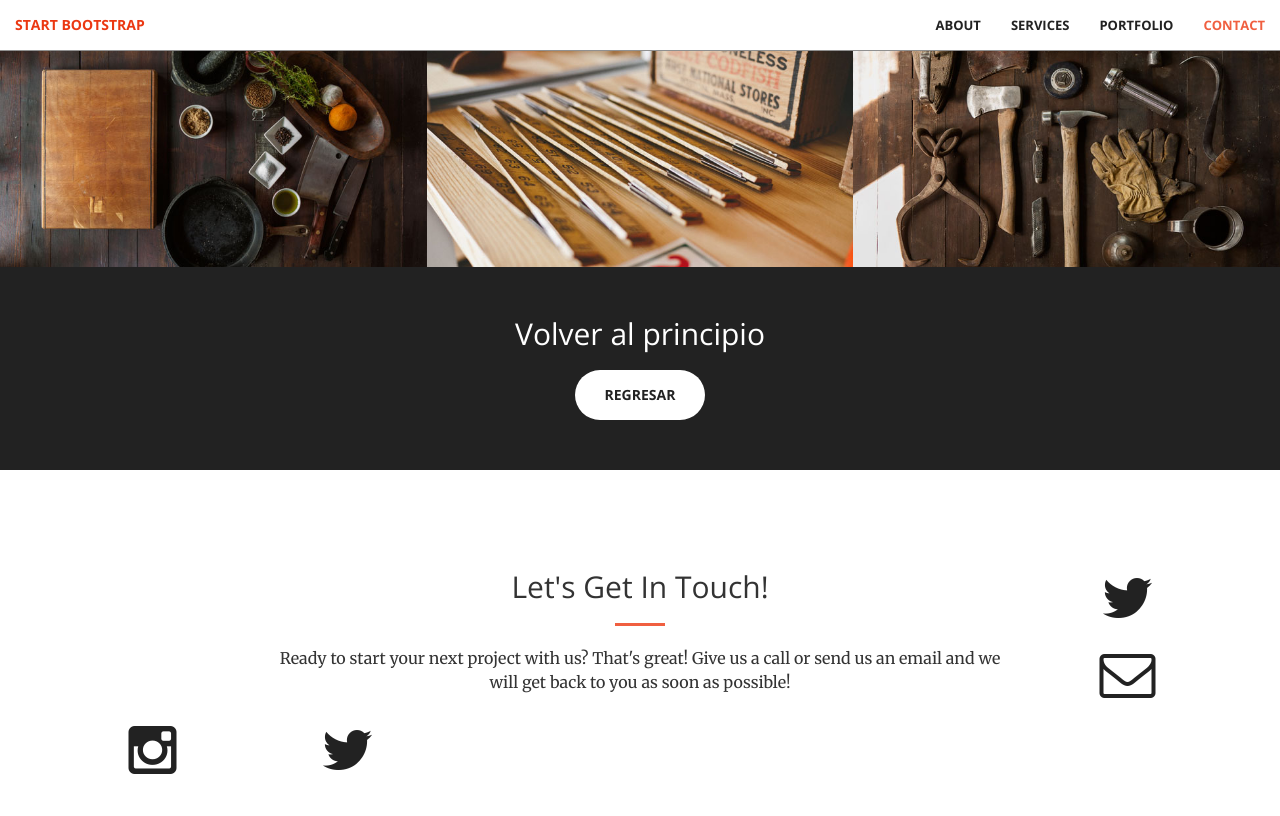
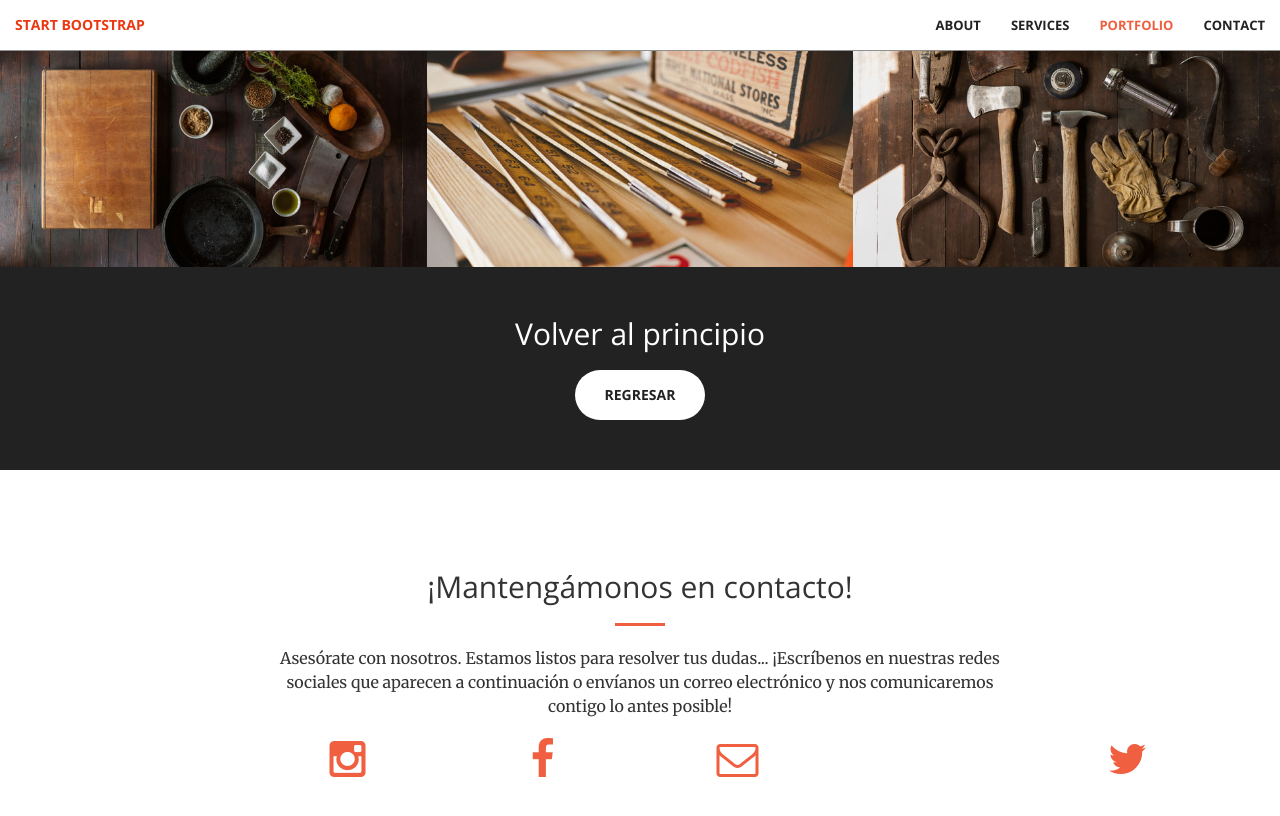
Before and after one commit to KatherineMerchanS/KatherineMerchanS.github.io, a Jekyll site: the page built from index.html, in a window 1280 px wide and 900 px high, scrolled down 1967 px. Shown: the top 816 px of the window. Built offline with Jekyll 4.4.1, drawn with Linux system fonts in a browser that asks for light colours.

Commit message:
Update contact.html

```diff
--- a/_includes/contact.html
+++ b/_includes/contact.html
@@ -1,30 +1,30 @@
-<section id="contact">
+<section id="contacto">
     <div class="container">
         <div class="row">
             <div class="col-lg-8 col-lg-offset-2 text-center">
-                <h2 class="section-heading">Let's Get In Touch!</h2>
+                <h2 class="section-heading">¡Mantengámonos en contacto!</h2>
                 <hr class="primary">
-                <p>Ready to start your next project with us? That's great! Give us a call or send us an email and we will get back to you as soon as possible!</p>
+                <p>Asesórate con nosotros. Estamos listos para resolver tus dudas... ¡Escríbenos en nuestras redes sociales que aparecen a continuación o envíanos un correo electrónico y nos comunicaremos contigo lo antes posible!</p>
             </div>
-        <div class="col-lg-2 col-lg-offset-1,5 text-center">
-            <a href="https://twitter.com/{{ site.twitter_username }}">
-                <i class="fa fa-twitter fa-3x wow bounceIn" data-wow-delay=".1s"></i>
-                <p>{{ site.twitter_username }}</p>
-            </a>
-        </div>
-        <div class="col-lg-2 col-lg-offset-4,5 text-center">
-            <a href="mailto:{{ site.email }}">
-            <i class="fa fa-envelope-o fa-3x wow bounceIn" data-wow-delay=".1s"></i>
-                <p>{{ site.email }}</p>
-            </a>
-        </div>
-        <div class="col-lg-2 col-lg-offset-4,5 text-center">
+        <div class="col-lg-2 col-lg-offset-2 text-center">
             <a href="https://twitter.com/{{ site.twitter_username }}">
                 <i class="fa fa-instagram fa-3x wow bounceIn" data-wow-delay=".1s"></i>
                 <p>{{ site.twitter_username }}</p>
             </a>
             </div>
-        <div class="col-lg-2 col-lg-offset-4,5 text-center">
+        <div class="col-lg-2 col-lg-offset-3,7 text-center">
+            <a href="https://twitter.com/{{ site.twitter_username }}">
+                <i class="fa fa-facebook fa-3x wow bounceIn" data-wow-delay=".1s"></i>
+                <p>{{ site.twitter_username }}</p>
+            </a>
+            </div>
+        <div class="col-lg-2 col-lg-offset-3,7 text-center">
+            <a href="mailto:{{ site.email }}">
+            <i class="fa fa-envelope-o fa-3x wow bounceIn" data-wow-delay=".1s"></i>
+                <p>{{ site.email }}</p>
+            </a>
+           </div>
+        <div class="col-lg-2 col-lg-offset-2 text-center">
             <a href="https://twitter.com/{{ site.twitter_username }}">
                 <i class="fa fa-twitter fa-3x wow bounceIn" data-wow-delay=".1s"></i>
                 <p>{{ site.twitter_username }}</p>
```
